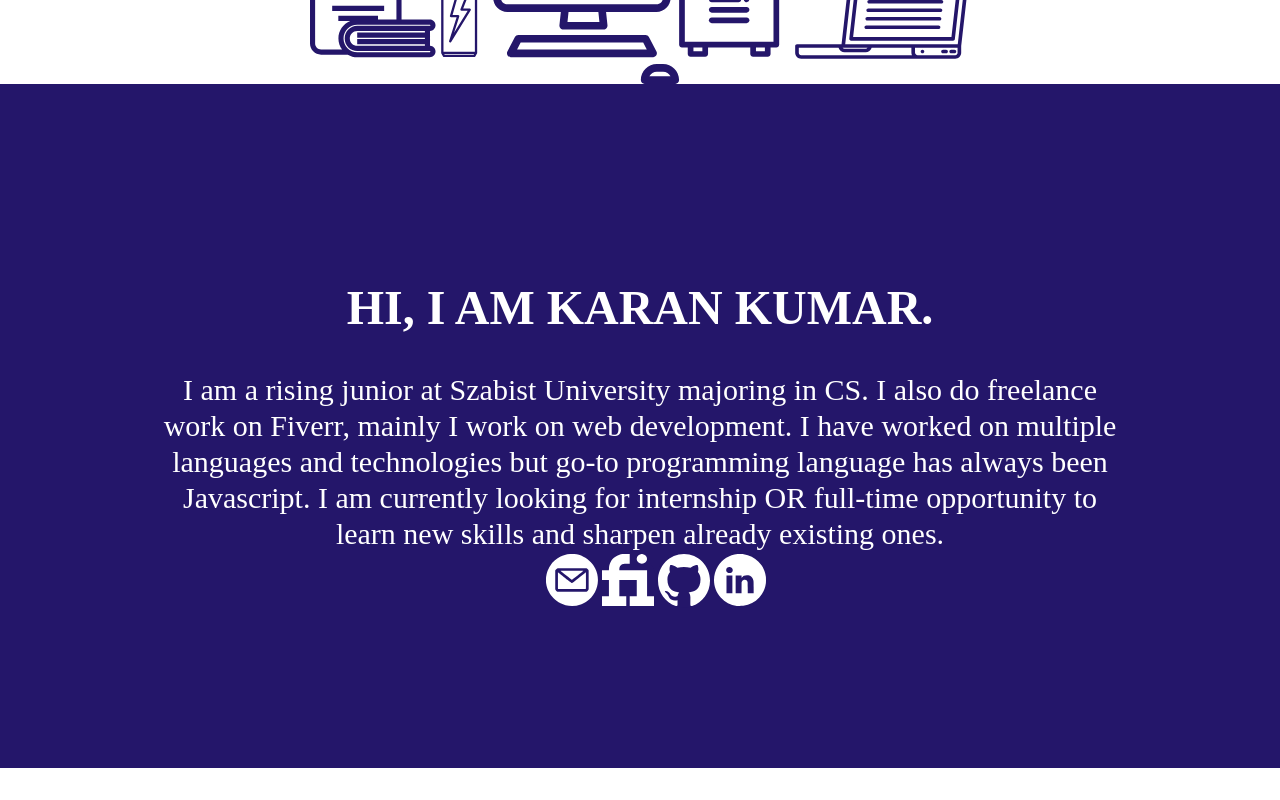
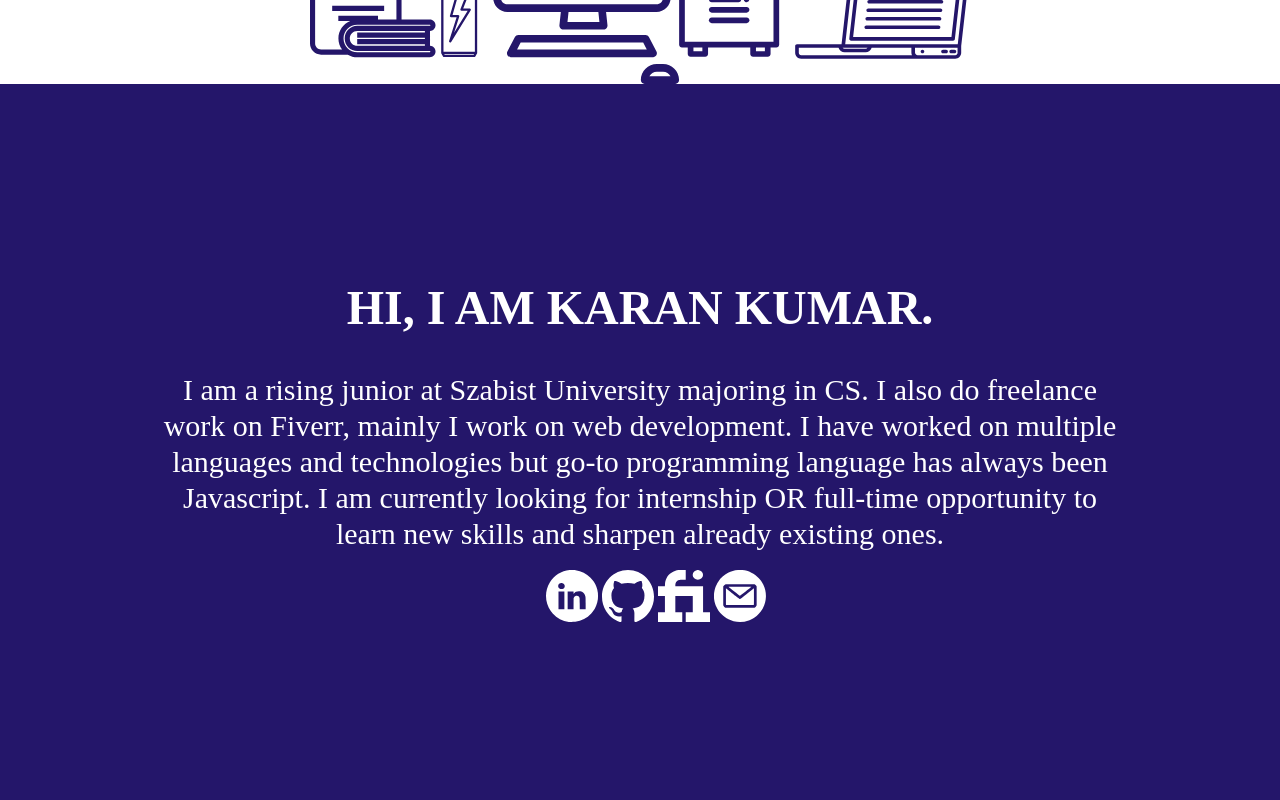
Before and after one commit to KaranKumarr/Portfolio, a React (Create React App) app: page / in a window 1280 px wide. Shown: the part 915-1715 px from the top of the page. Before the commit the page ends 1683 px from the top, so only its background shows below. Built offline with nearby package versions, Linux system fonts and the light colour scheme.

Commit message:
Icon Modifications

```diff
--- a/src/components/Icons.jsx
+++ b/src/components/Icons.jsx
@@ -6,9 +6,9 @@ export default function Icons() {
 
 
     return (
-        <div className='flex w-1/5 justify-around items-center'>
-            <motion.div
-
+        <div className='flex my-4 flex-row-reverse w-1/5 justify-around items-center'>
+            <motion.a
+                href='mailto:karankumar0334@gmail.com'
                 whileTap={
                     {
                         rotate: 20
@@ -36,9 +36,9 @@ export default function Icons() {
                         d="M22.944 50.996c0 15.157.02 15.918.352 16.211.332.313 2.46.332 26.64.332 25.235 0 26.29-.02 26.602-.351.293-.332.313-1.68.273-16.192l-.058-15.84-4.102 3.282C56.304 51.446 50.952 55.625 50.464 55.723c-.313.078-.82.078-1.113 0-.293-.059-3.711-2.617-7.578-5.684-5.567-4.433-15.762-12.5-18.38-14.59l-.449-.351v15.898z"
                     ></path>
                 </svg>
-            </motion.div>
-            <motion.div
-
+            </motion.a>
+            <motion.a
+                href='https://www.fiverr.com/karankumar74?'
                 whileTap={
                     {
                         rotate: 20
@@ -62,9 +62,9 @@ export default function Icons() {
                         d="M74.458.293c-1.854.371-3.333 1.152-4.812 2.559-3.917 3.652-3.896 9.394.02 13.086a10.234 10.234 0 0014 0c3.917-3.692 3.938-9.434.022-13.086-1.5-1.426-2.959-2.188-4.917-2.579-1.667-.332-2.646-.332-4.313.02z"
                     ></path>
                 </svg>
-            </motion.div>
-            <motion.div
-
+            </motion.a>
+            <motion.a
+                href='https://github.com/KaranKumarr'
                 whileTap={
                     {
                         rotate: 20
@@ -84,9 +84,9 @@ export default function Icons() {
                         d="M50 0C22.375 0 0 22.956 0 51.27 0 73.925 14.325 93.14 34.188 99.91c2.5.483 3.416-1.102 3.416-2.465 0-1.217-.041-4.443-.062-8.716C23.633 91.824 20.7 81.852 20.7 81.852c-2.275-5.918-5.563-7.498-5.563-7.498-4.529-3.18.35-3.115.35-3.115 5.021.359 7.659 5.28 7.659 5.28 4.458 7.84 11.704 5.576 14.562 4.265.45-3.316 1.738-5.576 3.167-6.858C29.771 72.645 18.1 68.236 18.1 48.591c0-5.597 1.938-10.169 5.146-13.758-.563-1.294-2.25-6.507.437-13.569 0 0 4.188-1.376 13.75 5.255 4-1.14 8.25-1.705 12.5-1.73 4.25.025 8.5.59 12.5 1.73 9.5-6.63 13.688-5.255 13.688-5.255 2.687 7.062 1 12.275.5 13.57 3.187 3.588 5.125 8.16 5.125 13.757 0 19.696-11.688 24.032-22.813 25.293 1.75 1.538 3.375 4.682 3.375 9.484 0 6.862-.062 12.374-.062 14.04 0 1.346.875 2.948 3.437 2.435C85.687 93.118 100 73.893 100 51.27 100 22.957 77.612 0 50 0"
                     ></path>
                 </svg>
-            </motion.div>
-            <motion.div
-
+            </motion.a>
+            <motion.a
+                href='https://www.linkedin.com/in/karan-kumarr/'
                 whileTap={
                     {
                         rotate: 20
@@ -106,7 +106,7 @@ export default function Icons() {
                         d="M45.243.125C29.597 1.75 15.887 10.263 7.555 23.532c-11.813 18.808-9.583 43.78 5.359 60.043 8.312 9.042 18.6 14.424 30.96 16.185 2.327.333 10.014.313 12.42-.02 12.164-1.683 22.452-7.045 30.744-16.047 6.826-7.398 11.187-16.87 12.713-27.517.332-2.31.332-10.02 0-12.33-1.154-8.141-3.736-15.05-8.02-21.508-1.798-2.74-3.617-4.97-6.16-7.535C77.768 6.897 68.106 2.024 56.978.38 54.572.028 47.629-.13 45.243.125zm-13.456 25.13c1.682.508 2.797 1.408 3.58 2.915.586 1.155.664 1.507.664 2.76 0 1.194-.078 1.605-.567 2.563-1.056 2.036-3.149 3.21-5.75 3.21-1.623 0-2.601-.274-3.794-1.018-1.663-1.056-2.543-2.779-2.523-4.95.02-4.032 4.166-6.733 8.39-5.48zM66.228 40.93c4.303.881 7.687 3.973 9.095 8.396.84 2.564.92 3.973.92 15.285v10.842H64.917l-.059-10.529c-.058-10.314-.058-10.529-.488-11.566-1.096-2.662-2.289-3.562-4.87-3.699-1.389-.078-1.741-.02-2.66.391-1.447.666-2.328 1.488-3.11 2.936l-.665 1.233-.059 10.607-.058 10.627H41.625V41.4h11.343l.02 2.388c0 2.29.02 2.387.313 1.918.763-1.175 3.129-3.269 4.361-3.875 2.386-1.175 5.594-1.507 8.566-.9zM35.367 58.427v17.026H24.023V41.4h11.343v17.027z"
                     ></path>
                 </svg>
-            </motion.div>
+            </motion.a>
         </div>
     );
 }
```
